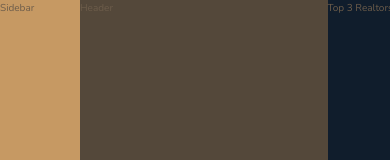
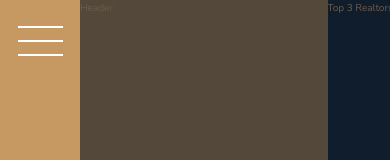
Before and after one commit to ShyamMahajan/SASS-CSS-Projects, a website: page Nexter/index.html in a window 390 px wide. Shown: the top 160 px of the page. Drawn offline with nearby package versions, Linux system fonts and the light colour scheme.

Commit message:
sidebar hamburger icon using css

```diff
--- a/Nexter/index.html
+++ b/Nexter/index.html
@@ -12,7 +12,9 @@
         <title>nexter &mdash; your home, your freedom</title>
     </head>
     <body class="container">
-        <div class="sidebar">Sidebar</div>
+        <div class="sidebar">
+            <button class="nav-btn"></button>
+        </div>
         <header class="header">Header</header>
         <div class="realtors">Top 3 Realtors</div>
         <section class="features">
--- a/Nexter/sass/_sidebar.scss
+++ b/Nexter/sass/_sidebar.scss
@@ -2,4 +2,32 @@
     background-color: $color-primary;
     grid-column: sidebar-start / sidebar-end;
     grid-row: 1 / -1;
+    display: flex;
+    justify-content: center;
 }
+.nav-btn{
+    border: none;
+    border-radius: 0;
+
+    background-color: #fff;
+    height: 2px;
+    width: 4.5rem;
+    position: relative;
+    margin-top: 4rem;
+
+    &::after,
+    &::before{
+        position: absolute;
+        content: "";
+        background-color: #fff;
+        height: 2px;
+        width: 4.5rem;
+        display: block;
+    }
+    &::before{
+        transform: translateY(-1.5rem);
+    }
+    &::after{
+        transform: translateY(1.3rem);
+    }
+}
```
Also changed, not shown: Nexter/css/style.css.
